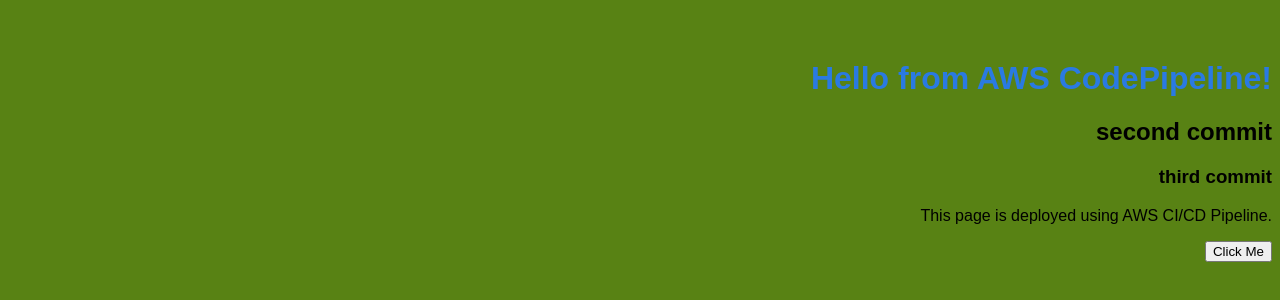
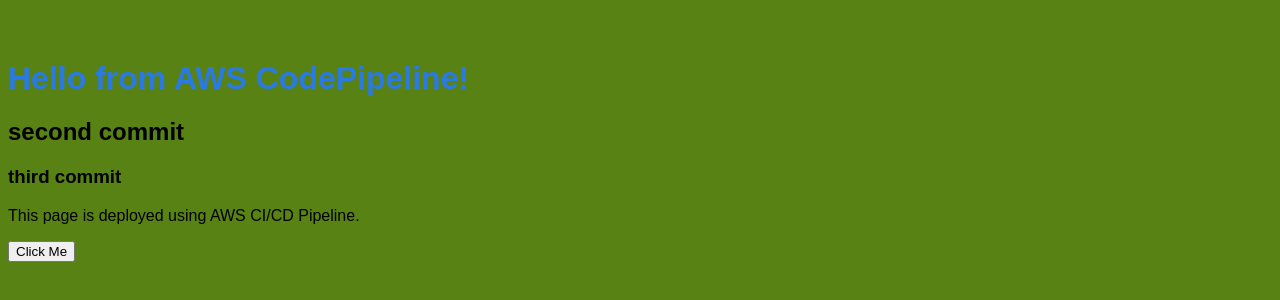
Before and after one commit to Sujith2810/aws-codepipeline, a plain HTML site: page index.html in a window 1280 px wide. Shown: the part 140-440 px from the top of the page. Drawn offline with Linux system fonts and the light colour scheme.

Commit message:
Update styles.css

```diff
--- a/styles.css
+++ b/styles.css
@@ -1,7 +1,7 @@
 
 body {
   font-family: sans-serif;
-  text-align: right;
+  text-align: middle;
   margin-top: 200px;
   background-color: hwb(83 8% 49%);
 }
```
